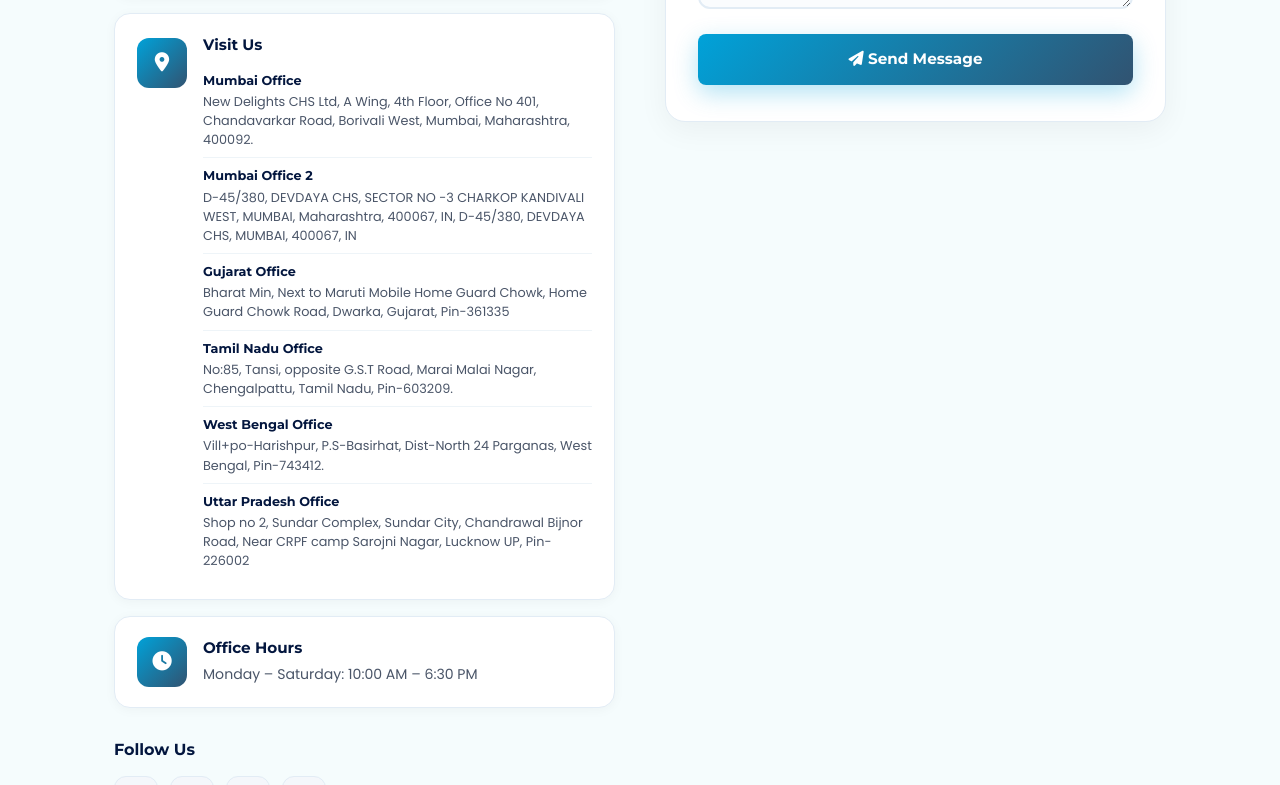
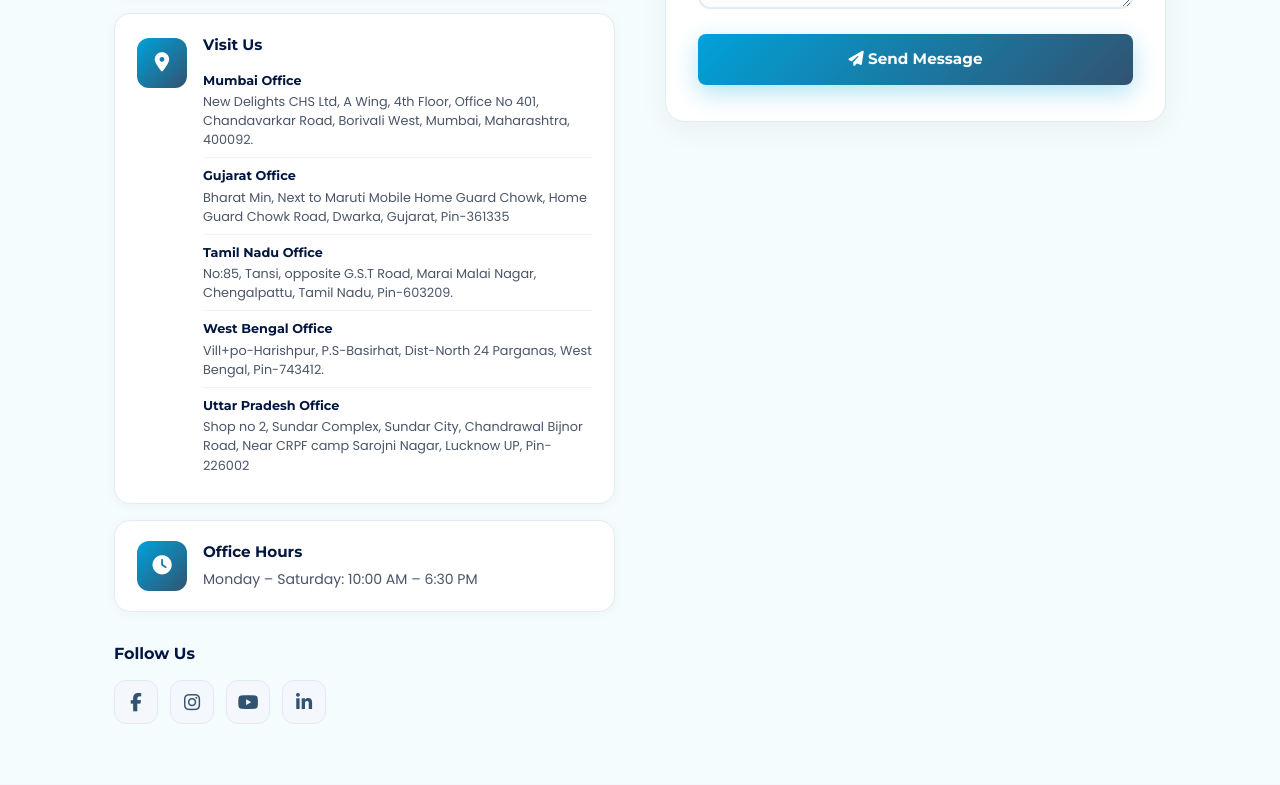
Before and after one commit to priyankshahdev-alt/beingSevak2.0, a React (Vite) app: page /contact in a window 1280 px wide. Shown: the part 820-1605 px from the top of the page. Built offline with nearby package versions, Linux system fonts and the light colour scheme.

Commit message:
removed address

```diff
--- a/src/pages/ContactUs.jsx
+++ b/src/pages/ContactUs.jsx
@@ -228,12 +228,7 @@ const ContactUs = () => {
                     <p>New Delights CHS Ltd, A Wing, 4th Floor, Office No 401, Chandavarkar Road, Borivali West, Mumbai,
                       Maharashtra, 400092.</p>
                   </div>
-                  <div className="visit-item">
-                    <strong>Mumbai Office 2</strong>
-                    <p>D-45/380, DEVDAYA CHS, SECTOR NO -3 CHARKOP KANDIVALI WEST,
-                      MUMBAI, Maharashtra, 400067, IN,
-                      D-45/380, DEVDAYA CHS, MUMBAI, 400067, IN</p>
-                  </div>
+
                   <div className="visit-item">
                     <strong>Gujarat Office</strong>
                     <p>Bharat Min, Next to Maruti Mobile Home Guard Chowk, Home Guard Chowk Road, Dwarka, Gujarat,
```
